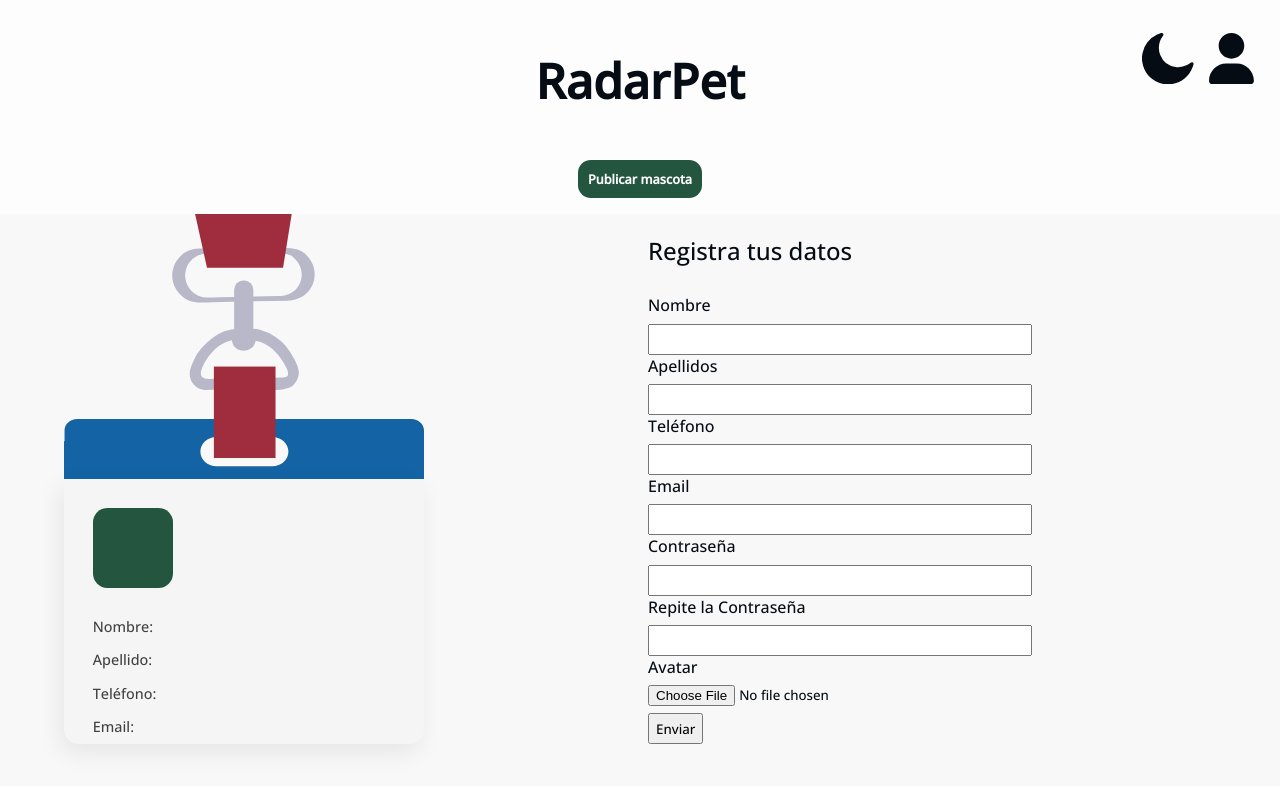
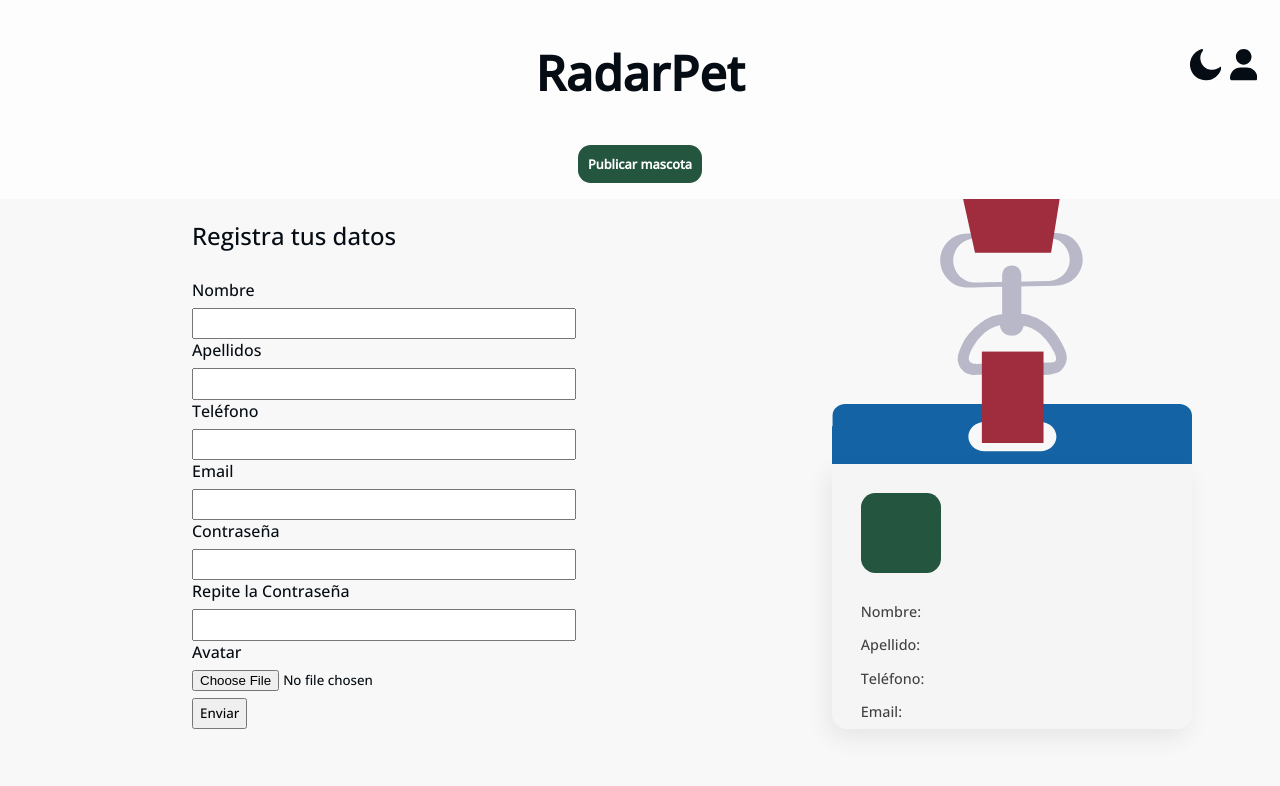
Before and after one commit to eduardocoello16/RadarPetFront, a Vue app: page /iniciarsesion in a window 1280 px wide. Both pictures are taken after a click on the button "Registrarte". Shown: the top 786 px of the page. Built offline with nearby package versions, Linux system fonts and the light colour scheme.

Commit message:
Cambios menores formulario y poco más

```diff
--- a/src/components/NavHeadder.vue
+++ b/src/components/NavHeadder.vue
@@ -164,27 +164,11 @@ button:hover{
   cursor: pointer;
 }
 @media (min-width: 900px) {
-  #buttonsleft{
-  width: 8em;
-  height: 8em;
 
+  #nombreUsuario{
+  font-size: 1em;
 }
-#perfil{
-  width: 8em;
-  height: 8em;
-}
-   .Sesion{
-  width: 4em;
-  height: 4em;
-    margin-right: 1em;
-}
-  #nombreUsuario{
-  font-size: 1.5em;
-}
-  #avatar{
-    width: 5em;
-    height: 5em;
-  }
+
 h1{
   font-size: 3em;
 }
--- a/src/views/IniciarSesion.vue
+++ b/src/views/IniciarSesion.vue
@@ -16,9 +16,7 @@
       </div>
       </div>
       <div id="register" v-if="modo == 'register'">
-                <section id="sectionidenti">
-      <CardIdentificacion :imagen="imagen" :Usuario="user" />
-        </section>
+
         <section class="Formulario">
       <form  @submit.prevent='comprobarDatos'>
       <h2>Registra tus datos</h2>
@@ -46,10 +44,16 @@
         <button id="enviar">Enviar</button>
         </form>
         </section>
+          <section id="sectionidenti">
+      <CardIdentificacion class="hiddenCardOnMovile" :imagen="imagen" :Usuario="user" />
+        </section>
 
 </div>
 </template>
 <style scoped>
+.hiddenCardOnMovile{
+  display: none;
+}
 #loginmode{
 
   display: flex;
@@ -73,11 +77,18 @@ span{
   flex-wrap: wrap;
 }
 .Formulario{
-  width: 60%;
+
   display: flex;
   justify-content: center;
 }
-
+  @media (min-width: 900px) {
+    .Formulario{
+        width: 60%;
+    }
+.hiddenCardOnMovile{
+  display: block;
+}
+  }
 </style>
 <script>
 import CardIdentificacion from '../components/CardIdentificacion.vue'
--- a/src/views/NuevaMascota.vue
+++ b/src/views/NuevaMascota.vue
@@ -5,7 +5,7 @@
 <button @click="tipoestado = 'Perdido'">Perdido</button>
 </div>
 
-  <div v-if="tipoestado" class="pdsf">
+  <div v-if="tipoestado" class="contenedorForm">
     <form @submit.prevent='enviarDatos'>
       <label for="nombre"  >Nombre</label>
       <input type="text" v-model='Nombre' name="Nombre" />
@@ -27,7 +27,7 @@
           </select>
       <label for="ubicacion">Ubicación</label>
       <input type="text" v-model='Ubicacion' name="ubicacion" />
-      <label for="descripcion">Descripción</label>
+      <label  for="descripcion">Descripción</label>
       <textarea name="descripcion" id="descripcion" cols="30" rows="10" v-model='Descripcion'></textarea>
         <img  id="imagenavatar" :src="imagen" alt="">
        <input @change="onFileSelected" type="file" id="imagenup" ref="foto" name="foto" />
@@ -35,6 +35,26 @@
       </form>
   </div>
 </template>
+<style scoped>
+.contenedorForm{
+  display: flex;
+  justify-content: center;
+  align-items: center;
+}
+textarea{
+  width: 100%;
+ resize: none;
+}
+form{
+  width: 50%;
+  display: flex;
+  flex-wrap: wrap;
+  text-align: start;
+}
+input, label{
+  width: 100%;
+}
+</style>
 <script>
 export default {
   data () {
```
